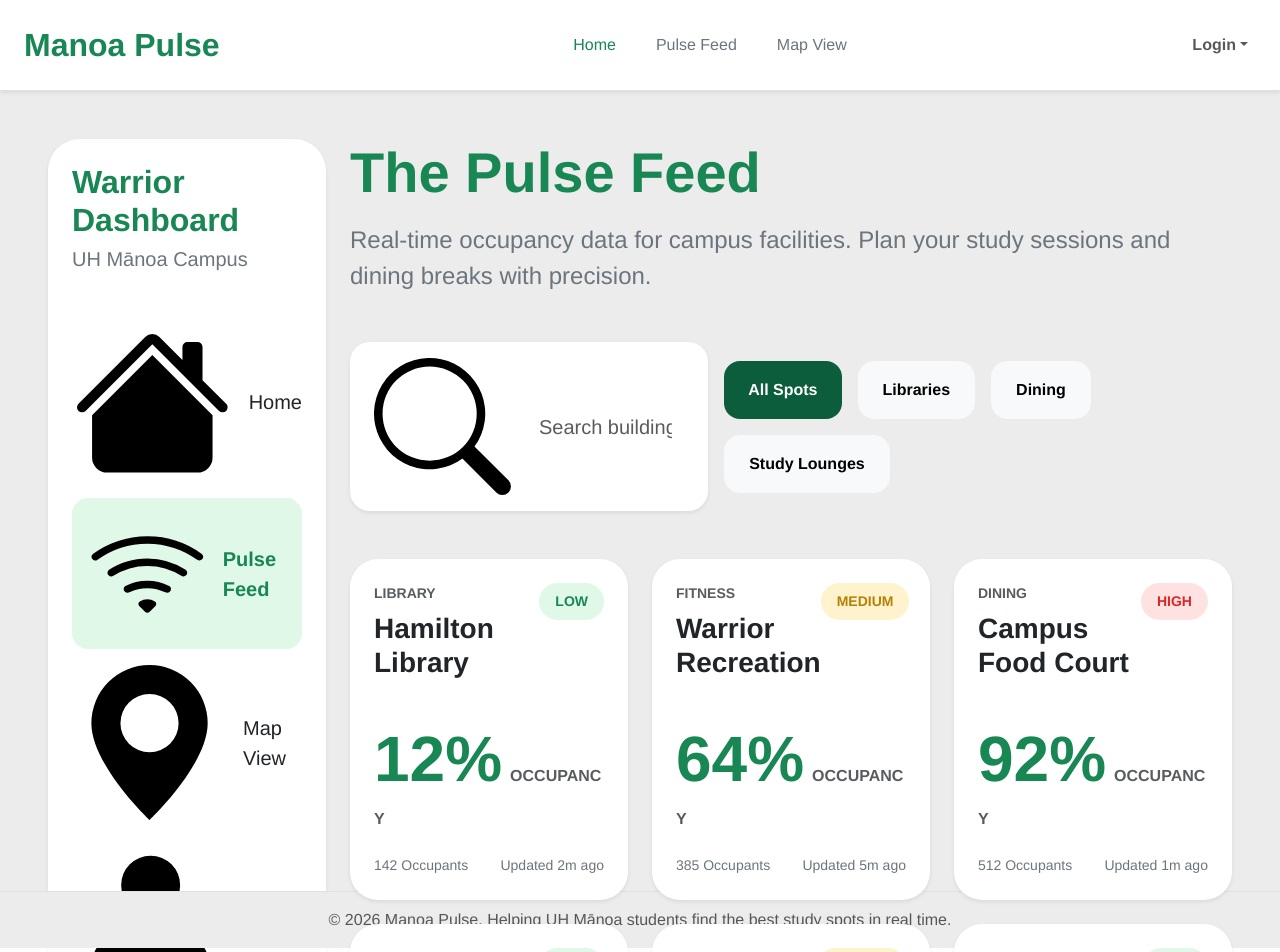
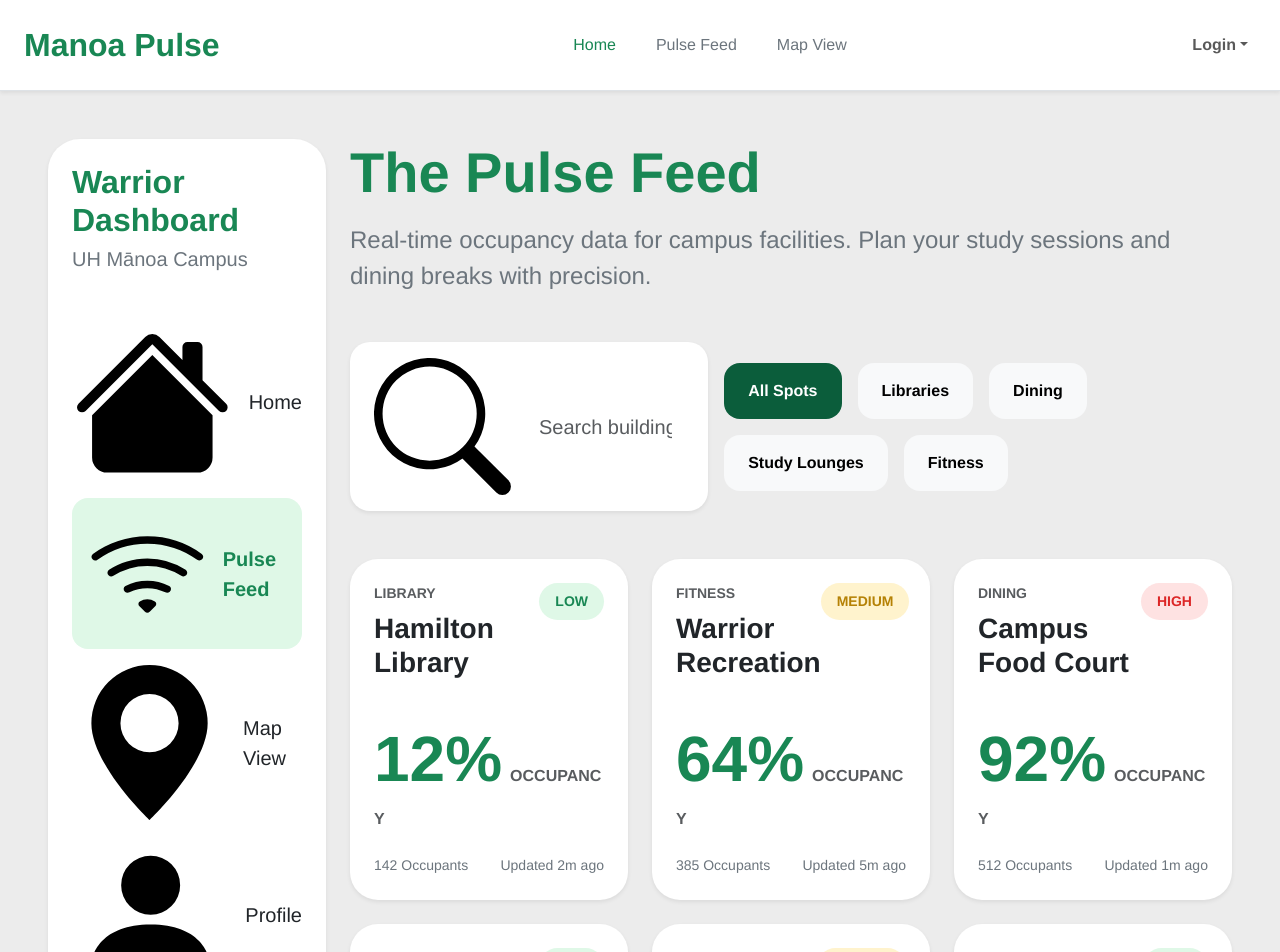
Before and after one commit to manoa-pulse/manoa-pulse, a Next.js app: page /pulse-feed in a window 1280 px wide. Shown: the top 952 px of the page. Built offline with nearby package versions, Linux system fonts and the light colour scheme; no server answers.

Commit message:
Fixed page.tsx
Card.Body is undefined because in React Bootstrap version, subcomponents like Card.Body may not work reliably with Turbopack.

Used Link instead of <a>

Also made location categories interactable

```diff
--- a/src/app/pulse-feed/page.tsx
+++ b/src/app/pulse-feed/page.tsx
@@ -1,3 +1,7 @@
+'use client';
+
+import { useMemo, useState } from 'react';
+import Link from 'next/link';
 import { Button, Card, Col, Container, Form, Row } from 'react-bootstrap';
 import {
   GeoAltFill,
@@ -7,7 +11,19 @@
   Wifi,
 } from 'react-bootstrap-icons';
 
-const spots = [
+type Spot = {
+  name: string;
+  category: string;
+  occupancy: number;
+  occupants: number;
+  updated: string;
+  level: string;
+  borderColor: string;
+  badgeBg: string;
+  badgeColor: string;
+};
+
+const spots: Spot[] = [
   {
     name: 'Hamilton Library',
     category: 'LIBRARY',
@@ -76,29 +92,65 @@
   },
 ];
 
-const PulseFeed = () => (
-  <main className="bg-light min-vh-100 py-5">
+const PulseFeed = () => {
+  const [selectedCategory, setSelectedCategory] = useState('ALL');
+  const [searchTerm, setSearchTerm] = useState('');
+
+  const filteredSpots = useMemo(() => {
+    return spots.filter((spot) => {
+      const matchesCategory =
+        selectedCategory === 'ALL' || spot.category === selectedCategory;
+
+      const matchesSearch = spot.name
+        .toLowerCase()
+        .includes(searchTerm.toLowerCase());
+
+      return matchesCategory && matchesSearch;
+    });
+  }, [selectedCategory, searchTerm]);
+
+  const categoryButton = (
+    label: string,
+    value: string,
+  ) => (
+    <Button
+      key={value}
+      onClick={() => setSelectedCategory(value)}
+      className="px-4 py-3 rounded-4 fw-semibold border-0"
+      variant={selectedCategory === value ? undefined : 'light'}
+      style={
+        selectedCategory === value
+          ? { backgroundColor: '#0b5d3b' }
+          : {}
+      }
+    >
+      {label}
+    </Button>
+  );
+
+  return (
+    <main className="bg-light py-5">
       <Container fluid className="px-5">
         <Row>
           <Col lg={3} className="mb-4">
             <div
               className="bg-white shadow-sm h-100 d-flex flex-column justify-content-between p-4"
-            style={{ borderRadius: '2rem', minHeight: '850px' }}
+              style={{ borderRadius: '2rem' }}
             >
               <div>
                 <h2 className="fw-bold text-success mb-1">Warrior Dashboard</h2>
                 <p className="text-secondary fs-5">UH Mānoa Campus</p>
 
                 <div className="d-flex flex-column gap-3 mt-5">
-                <a
+                  <Link
                     href="/"
                     className="d-flex align-items-center gap-3 text-decoration-none text-dark fs-5"
                   >
                     <HouseFill />
                     Home
-                </a>
+                  </Link>
 
-                <a
+                  <Link
                     href="/pulse-feed"
                     className="d-flex align-items-center gap-3 text-decoration-none text-success fw-semibold fs-5 px-3 py-3"
                     style={{
@@ -108,23 +160,23 @@
                   >
                     <Wifi />
                     Pulse Feed
-                </a>
+                  </Link>
 
-                <a
+                  <Link
                     href="/map"
                     className="d-flex align-items-center gap-3 text-decoration-none text-dark fs-5"
                   >
                     <GeoAltFill />
                     Map View
-                </a>
+                  </Link>
 
-                <a
+                  <Link
                     href="/profile"
                     className="d-flex align-items-center gap-3 text-decoration-none text-dark fs-5"
                   >
                     <PersonFill />
                     Profile
-                </a>
+                  </Link>
                 </div>
               </div>
 
@@ -168,36 +220,26 @@
                     type="text"
                     placeholder="Search buildings or spots..."
                     className="border-0 shadow-none fs-5"
+                    value={searchTerm}
+                    onChange={(e) => setSearchTerm(e.target.value)}
                   />
                 </div>
               </Col>
 
               <Col lg={7}>
                 <div className="d-flex gap-3 flex-wrap">
-                <Button
-                  className="px-4 py-3 rounded-4 fw-semibold border-0"
-                  style={{ backgroundColor: '#0b5d3b' }}
-                >
-                  All Spots
-                </Button>
-
-                <Button variant="light" className="px-4 py-3 rounded-4 fw-semibold">
-                  Libraries
-                </Button>
-
-                <Button variant="light" className="px-4 py-3 rounded-4 fw-semibold">
-                  Dining
-                </Button>
-
-                <Button variant="light" className="px-4 py-3 rounded-4 fw-semibold">
-                  Study Lounges
-                </Button>
+                  {categoryButton('All Spots', 'ALL')}
+                  {categoryButton('Libraries', 'LIBRARY')}
+                  {categoryButton('Dining', 'DINING')}
+                  {categoryButton('Study Lounges', 'STUDY')}
+                  {categoryButton('Fitness', 'FITNESS')}
                 </div>
               </Col>
             </Row>
 
             <Row className="g-4">
-            {spots.map((spot) => (
+              {filteredSpots.length > 0 ? (
+                filteredSpots.map((spot) => (
                   <Col md={6} xl={4} key={spot.name}>
                     <Card
                       className="border-0 shadow-sm h-100"
@@ -206,7 +248,7 @@
                         borderLeft: `6px solid ${spot.borderColor}`,
                       }}
                     >
-                  <Card.Body className="p-4">
+                      <div className="p-4">
                         <div className="d-flex justify-content-between align-items-start mb-4">
                           <div>
                             <p className="small text-uppercase text-muted fw-semibold mb-2">
@@ -233,22 +275,37 @@
                           >
                             {String(spot.occupancy).padStart(2, '0')}%
                           </span>
-                      <span className="text-muted fw-semibold ms-2">OCCUPANCY</span>
+                          <span className="text-muted fw-semibold ms-2">
+                            OCCUPANCY
+                          </span>
                         </div>
 
                         <div className="d-flex justify-content-between text-secondary">
                           <small>{spot.occupants} Occupants</small>
                           <small>Updated {spot.updated}</small>
                         </div>
-                  </Card.Body>
+                      </div>
                     </Card>
                   </Col>
-            ))}
+                ))
+              ) : (
+                <Col>
+                  <div
+                    className="bg-white text-center py-5 shadow-sm"
+                    style={{ borderRadius: '2rem' }}
+                  >
+                    <h4 className="text-secondary">
+                      No spots found for your search.
+                    </h4>
+                  </div>
+                </Col>
+              )}
             </Row>
           </Col>
         </Row>
       </Container>
     </main>
   );
+};
 
 export default PulseFeed;
--- /dev/null
+++ b/src/types/global.d.ts
@@ -0,0 +1 @@
+declare module '*.css';
```
Lines whose indentation alone changed are shown as unchanged.
